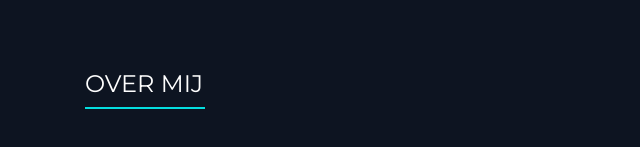
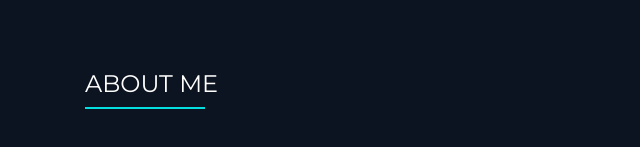
Before and after one commit to OlivierBiesheuvel245982/Portfolio, a plain HTML site: page index.html in a window 1280 px wide. Shown: the part 636-783 px from the top of the page, 0-640 px from the left. Drawn offline with nearby package versions, Linux system fonts and the light colour scheme; a script that the page names is missing.

Commit message:
Update index.html

```diff
--- a/index.html
+++ b/index.html
@@ -67,7 +67,7 @@
     <div class="diagonal-bar"></div>
     <div class="section section-padding" id="about">
         <div class="container">
-            <h2 class="section-title">Over mij</h2>
+            <h2 class="section-title">About Me</h2>
             <div class="section-bar"></div>
             <div class="section-border">
                 <div class="row">
```
